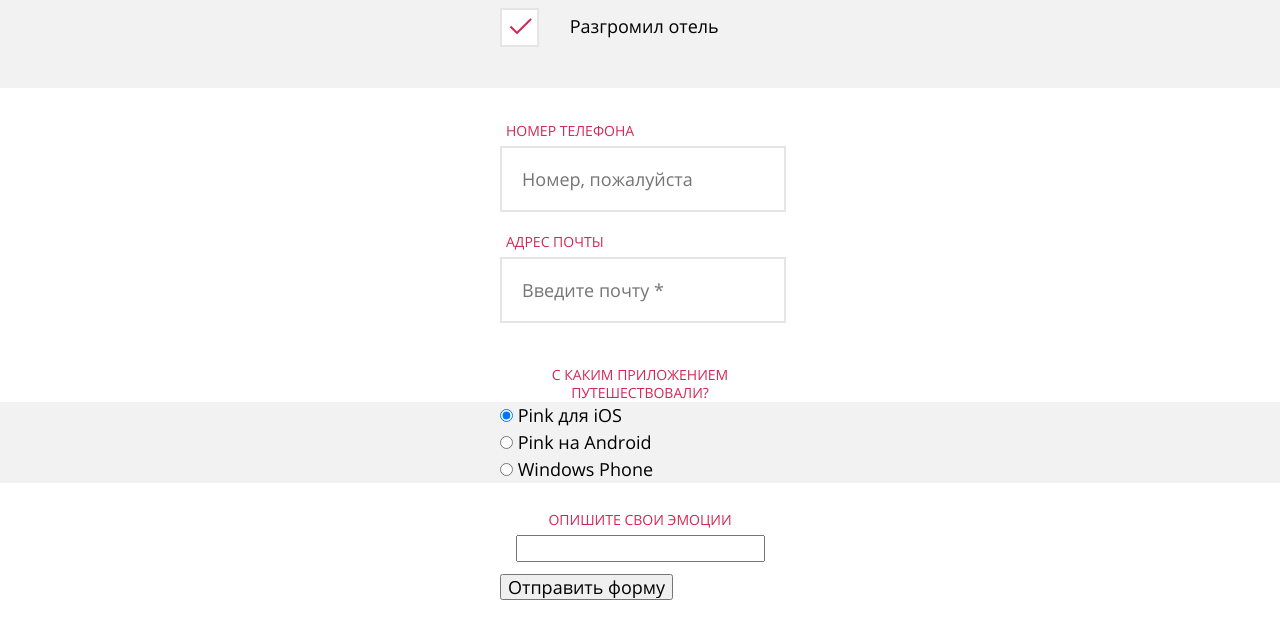
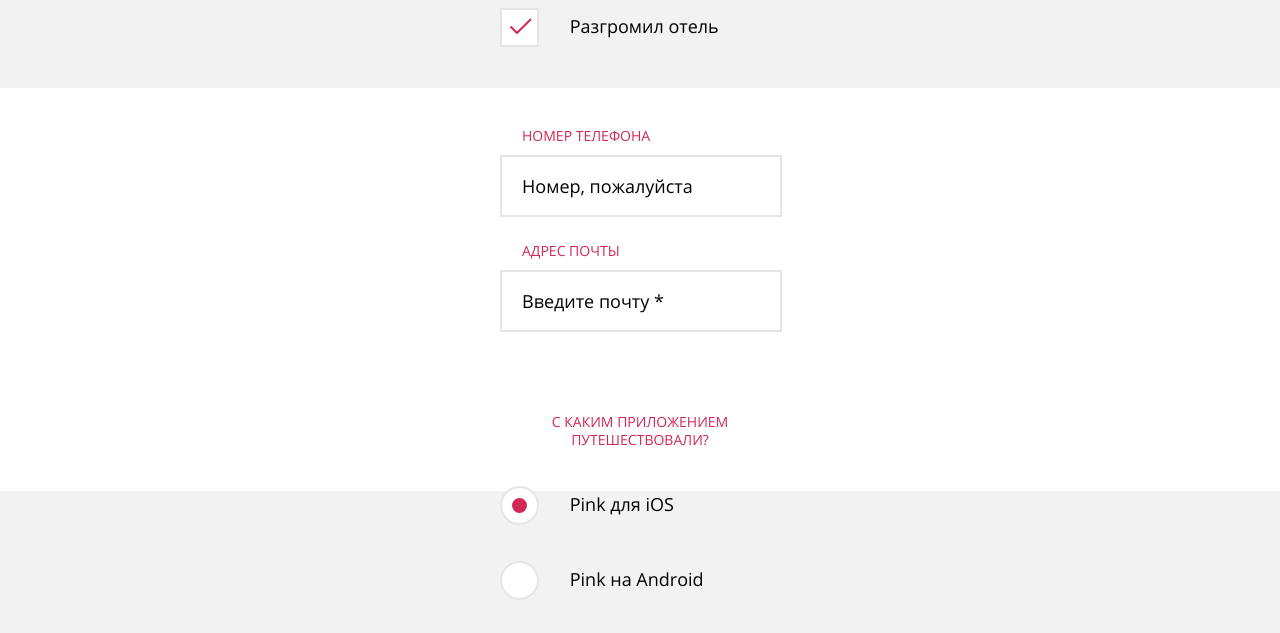
Before and after one commit to admegor/933557-pink-16, a website: page source/form.html in a window 1280 px wide. Shown: the part 1290-1923 px from the top of the page. Drawn offline with nearby package versions, Linux system fonts and the light colour scheme; files that its build step writes are made by us from their sources.

Commit message:
Стилизует блок приложений в форме по PP для мобильных устройств

```diff
--- a/source/form.html
+++ b/source/form.html
@@ -117,16 +117,16 @@
                 <legend class="form__apps-header">С каким приложением путешествовали?</legend>
                 <ul class="form__apps-list">
                   <li class="form__apps-item">
-                    <input type="radio" id="iOS" name="apps" value="iOS" checked>
-                    <label for="iOS">Pink для iOS</label>
+                    <input class="form__radio-btn" type="radio" id="iOS" name="apps" value="iOS" checked>
+                    <label for="iOS"><span class="form__radio"></span>Pink для iOS</label>
                   </li>
                   <li class="form__apps-item">
-                    <input type="radio" id="android" name="apps" value="android">
-                    <label for="android">Pink на Android</label>
+                    <input class="form__radio-btn" type="radio" id="android" name="apps" value="android">
+                    <label for="android"><span class="form__radio"></span>Pink на Android</label>
                   </li>
                   <li class="form__apps-item">
-                    <input type="radio" id="windows" name="apps" value="windows">
-                    <label for="windows">Windows Phone</label>
+                    <input class="form__radio-btn" type="radio" id="windows" name="apps" value="windows">
+                    <label for="windows"><span class="form__radio"></span>Windows Phone</label>
                   </li>
                 </ul>
               </fieldset>
--- a/source/less/blocks/form.less
+++ b/source/less/blocks/form.less
@@ -103,11 +103,13 @@ fieldset {
   border: solid 2px #e5e5e5;
 }
 
-.form__name-item input::placeholder {
+.form__name-item input::placeholder,
+.form__contacts-item input::placeholder {
   color: @black;
 }
 
-.form__name-item input:focus::placeholder {
+.form__name-item input:focus::placeholder,
+.form__contacts-item input:focus::placeholder {
   color: transparent;
 }
 
@@ -127,7 +129,7 @@ fieldset {
 
 }
 
-.form__achievements-item input {
+.form__input {
   -webkit-appearance: none;
   -moz-appearance: none;
   appearance: none;
@@ -184,18 +186,16 @@ fieldset {
   }
 }
 
-
-.form__check::before {
-  content: "";
-
-  width: 10px;
-  height: 2px;
-
-  color: @pink;
+.form__contacts-list {
+  padding-top: 5px;
 }
 
 .form__contacts-item {
-  margin-bottom: 15px;
+  padding-bottom: 19px;
+}
+
+.form__contacts-item:last-child {
+  padding-bottom: 15px
 }
 
 .form__contacts-item label {
@@ -204,15 +204,72 @@ fieldset {
   line-height: 30px;
   text-transform: uppercase;
 
-  margin-left: 6px;
-  // margin-bottom: 25px;
+  margin-left: 22px;
 
   color: @pink;
 }
 
 .form__contacts-item input {
-  height: 60px;
-  width: 260px;
+  height: 56px;
+  width: 256px;
+
   padding-left: 20px;
+  margin-top: 4px;
+
   border: solid 2px #e5e5e5;
 }
+
+.form__apps-header {
+  padding-top: 38px;
+  padding-bottom: 42px;
+}
+
+.form__apps-item {
+  padding-bottom: 48px;
+}
+
+.form__radio-btn {
+  -webkit-appearance: none;
+  -moz-appearance: none;
+  appearance: none;
+}
+
+.form__apps-item label {
+  padding-left: 65px;
+}
+
+.form__radio {
+  position: absolute;
+
+  width: 35px;
+  height: 35px;
+
+
+  margin-left: -70px;
+  margin-top: -5px;
+
+  background-color: @white;
+  border: 2px solid @light-grey;
+  border-radius: 50%;
+}
+
+.form__radio-btn:checked + label .form__radio {
+  width: 35px;
+  height: 35px;
+
+  border-radius: 50%;
+
+  &::before {
+    content: "";
+    position: absolute;
+
+    width: 15px;
+    height: 15px;
+
+    top: 10px;
+    left: 10px;
+
+    border-radius: 50%;
+    background-color: @pink;
+  }
+}
--- a/source/less/style.less
+++ b/source/less/style.less
@@ -22,8 +22,3 @@
 @import "source/less/blocks/gallery.less";
 @import "source/less/blocks/content-form.less";
 @import "source/less/blocks/form.less";
-
-body {
-  min-width: 320px;
-  margin: 0 auto;
-}
```
